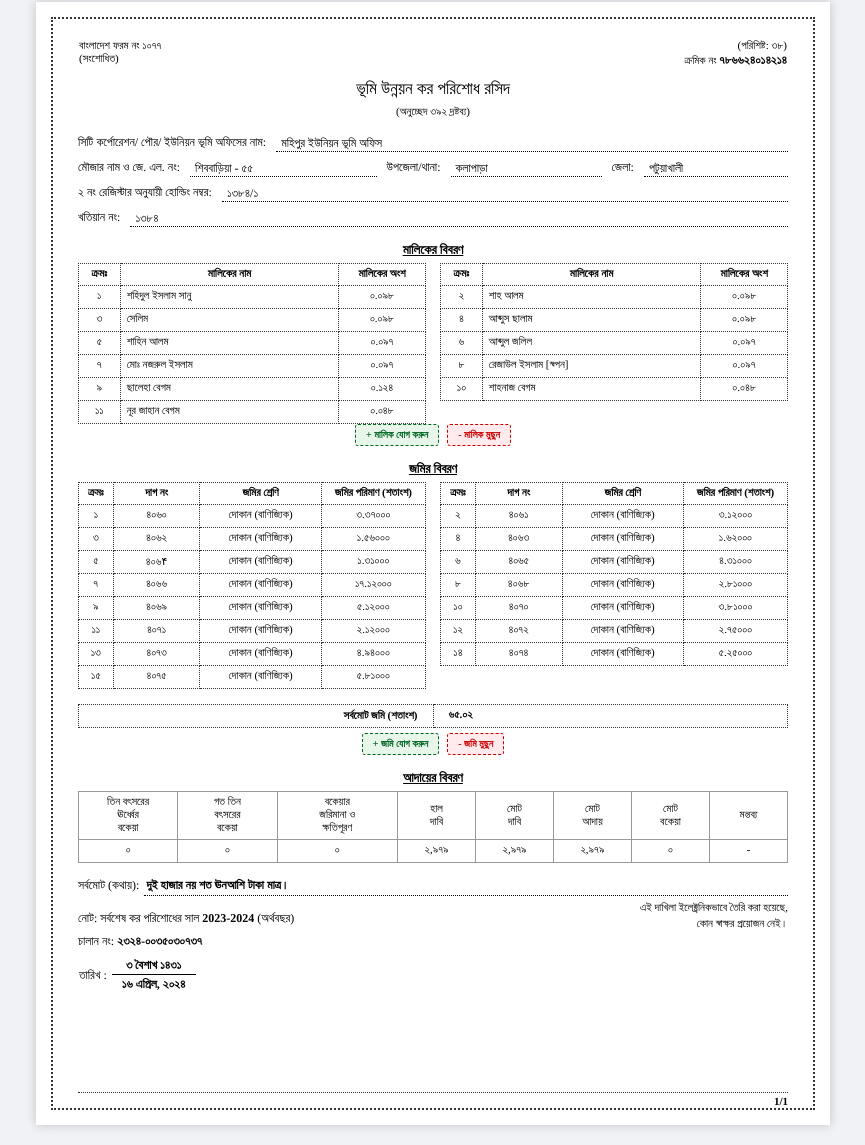
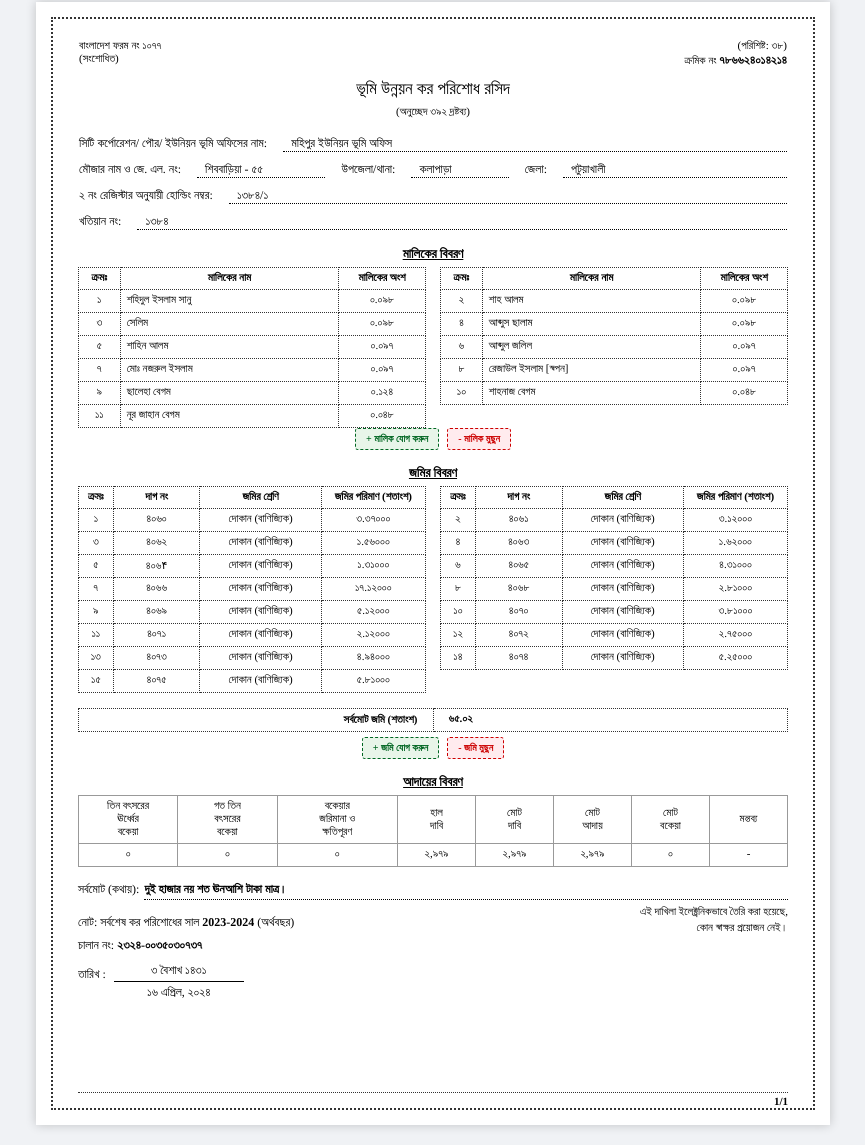
Before and after one commit to abir19410-ctrl/ldtax-app, a website: page public/file-maker.html in a window 1280 px wide. Shown: the part 80-1225 px from the top of the page, without its empty margins (207-1072 px from the left). Drawn offline with nearby package versions, Linux system fonts and the light colour scheme; a web font is replaced by a local one.

Commit message:
Update file-maker.html

```diff
--- a/public/file-maker.html
+++ b/public/file-maker.html
@@ -50,10 +50,6 @@
         .header-title { text-align: center; font-weight: normal; font-size: 17px; margin: 10px 0 15px 0; line-height: 1.2; }
 
         .basic-info { font-size: 12px; margin-bottom: 15px; }
-        .info-row { display: flex; align-items: flex-end; margin-bottom: 8px; width: 100%; gap: 10px; }
-        .flex-grow { flex-grow: 1; }
-        .label-text { white-space: nowrap; padding-bottom: 2px; margin: 0;}
-        .text-left { text-align: left; padding-left: 2px; }
 
         .section-title { text-align: center; font-weight: bold; font-size: 13px; margin: 15px 0 5px 0; text-decoration: underline; }
 
@@ -111,7 +107,6 @@
         <div class="dotted-wrapper">
             <div class="content-wrapper">
 
-                <!-- পিডিএফ জেনারেটরে ভাঙন রোধ করতে টেবিল লেআউট -->
                 <table class="header-top">
                     <tr>
                         <td style="text-align: left; vertical-align: top; font-size: 11px; white-space: nowrap;">বাংলাদেশ ফরম নং ১০৭৭<br>(সংশোধিত)</td>
@@ -124,27 +119,51 @@
                     <span style="font-size: 11px; font-weight: normal;">(অনুচ্ছেদ ৩৯২ দ্রষ্টব্য)</span>
                 </div>
 
+                <!-- পিডিএফ ওভারল্যাপিং রোধ করতে শক্তিশালী টেবিল লেআউটে আপডেট করা হলো -->
                 <div class="basic-info">
-                    <div class="info-row">
-                        <span class="label-text">সিটি কর্পোরেশন/ পৌর/ ইউনিয়ন ভূমি অফিসের নাম:</span>
-                        <span contenteditable="true" spellcheck="false" class="dotted-field text-left" style="flex-grow: 1; padding-left: 5px;">মহিপুর ইউনিয়ন ভূমি অফিস</span>
-                    </div>
-                    <div class="info-row">
-                        <span class="label-text">মৌজার নাম ও জে. এল. নং:</span>
-                        <span contenteditable="true" spellcheck="false" class="dotted-field text-left" style="width: 25%; padding-left: 5px;">শিববাড়িয়া - ৫৫</span>
-                        <span class="label-text">উপজেলা/থানা:</span>
-                        <span contenteditable="true" spellcheck="false" class="dotted-field text-left" style="width: 20%; padding-left: 5px;">কলাপাড়া</span>
-                        <span class="label-text">জেলা:</span>
-                        <span contenteditable="true" spellcheck="false" class="dotted-field text-left" style="flex-grow: 1; padding-left: 5px;">পটুয়াখালী</span>
-                    </div>
-                    <div class="info-row">
-                        <span class="label-text">২ নং রেজিস্টার অনুযায়ী হোল্ডিং নম্বর:</span>
-                        <span contenteditable="true" spellcheck="false" class="dotted-field text-left" style="flex-grow: 1; padding-left: 5px;">১৩৮৪/১</span>
-                    </div>
-                    <div class="info-row">
-                        <span class="label-text">খতিয়ান নং:</span>
-                        <span contenteditable="true" spellcheck="false" class="dotted-field text-left" style="flex-grow: 1; padding-left: 5px;">১৩৮৪</span>
-                    </div>
+                    <table style="width: 100%; border-collapse: collapse; margin-bottom: 8px;">
+                        <tr>
+                            <td style="white-space: nowrap; width: 1%; padding-right: 15px; padding-bottom: 2px; vertical-align: bottom;">সিটি কর্পোরেশন/ পৌর/ ইউনিয়ন ভূমি অফিসের নাম:</td>
+                            <td style="vertical-align: bottom;">
+                                <div contenteditable="true" spellcheck="false" class="dotted-field" style="display: block; width: 100%; box-sizing: border-box; padding-left: 8px;">মহিপুর ইউনিয়ন ভূমি অফিস</div>
+                            </td>
+                        </tr>
+                    </table>
+
+                    <table style="width: 100%; border-collapse: collapse; margin-bottom: 8px;">
+                        <tr>
+                            <td style="white-space: nowrap; width: 1%; padding-right: 15px; padding-bottom: 2px; vertical-align: bottom;">মৌজার নাম ও জে. এল. নং:</td>
+                            <td style="width: 25%; vertical-align: bottom;">
+                                <div contenteditable="true" spellcheck="false" class="dotted-field" style="display: block; width: 100%; box-sizing: border-box; padding-left: 8px;">শিববাড়িয়া - ৫৫</div>
+                            </td>
+                            <td style="white-space: nowrap; width: 1%; padding-left: 15px; padding-right: 15px; padding-bottom: 2px; vertical-align: bottom;">উপজেলা/থানা:</td>
+                            <td style="width: 20%; vertical-align: bottom;">
+                                <div contenteditable="true" spellcheck="false" class="dotted-field" style="display: block; width: 100%; box-sizing: border-box; padding-left: 8px;">কলাপাড়া</div>
+                            </td>
+                            <td style="white-space: nowrap; width: 1%; padding-left: 15px; padding-right: 15px; padding-bottom: 2px; vertical-align: bottom;">জেলা:</td>
+                            <td style="width: 52%; vertical-align: bottom;">
+                                <div contenteditable="true" spellcheck="false" class="dotted-field" style="display: block; width: 100%; box-sizing: border-box; padding-left: 8px;">পটুয়াখালী</div>
+                            </td>
+                        </tr>
+                    </table>
+
+                    <table style="width: 100%; border-collapse: collapse; margin-bottom: 8px;">
+                        <tr>
+                            <td style="white-space: nowrap; width: 1%; padding-right: 15px; padding-bottom: 2px; vertical-align: bottom;">২ নং রেজিস্টার অনুযায়ী হোল্ডিং নম্বর:</td>
+                            <td style="vertical-align: bottom;">
+                                <div contenteditable="true" spellcheck="false" class="dotted-field" style="display: block; width: 100%; box-sizing: border-box; padding-left: 8px;">১৩৮৪/১</div>
+                            </td>
+                        </tr>
+                    </table>
+
+                    <table style="width: 100%; border-collapse: collapse; margin-bottom: 8px;">
+                        <tr>
+                            <td style="white-space: nowrap; width: 1%; padding-right: 15px; padding-bottom: 2px; vertical-align: bottom;">খতিয়ান নং:</td>
+                            <td style="vertical-align: bottom;">
+                                <div contenteditable="true" spellcheck="false" class="dotted-field" style="display: block; width: 100%; box-sizing: border-box; padding-left: 8px;">১৩৮৪</div>
+                            </td>
+                        </tr>
+                    </table>
                 </div>
 
                 <div class="section-title">মালিকের বিবরণ</div>
@@ -242,20 +261,16 @@
                         <div class="footer-note">নোট: সর্বশেষ কর পরিশোধের সাল <span contenteditable="true" spellcheck="false" class="plain-editable footer-text">2023-2024</span> (অর্থবছর)</div>
                         <div class="footer-note">চালান নং: <span contenteditable="true" spellcheck="false" class="plain-editable footer-text">২৩২৪-০০৩৫০৩০৭৩৭</span></div>
 
-                        <!-- পিডিএফ জেনারেটরে ভাঙন রোধ করতে এবং নিখুঁত ডিজাইনের জন্য টেবিল লেআউট দিয়ে তারিখ আপডেট -->
-                        <table style="border-collapse: collapse; margin-top: 10px;">
-                            <tr>
-                                <td rowspan="2" style="vertical-align: middle; font-size: 12px; font-weight: normal; padding-right: 5px;">তারিখ :</td>
-                                <td style="text-align: center; border-bottom: 1.2px solid #000; padding: 0 10px 2px 10px;">
-                                    <div contenteditable="true" spellcheck="false" class="footer-text" style="line-height: 1.1; outline: none; white-space: nowrap;">৩ বৈশাখ ১৪৩১</div>
-                                </td>
-                            </tr>
-                            <tr>
-                                <td style="text-align: center; padding: 3px 10px 0 10px;">
-                                    <div contenteditable="true" spellcheck="false" class="footer-text" style="line-height: 1.1; outline: none; white-space: nowrap;">১৬ এপ্রিল, ২০২৪</div>
-                                </td>
-                            </tr>
-                        </table>
+                        <div style="margin-top: 10px; overflow: hidden; display: block;">
+                            <div style="float: left; font-size: 12px; margin-right: 8px; padding-top: 4px; white-space: nowrap;">
+                                তারিখ :
+                            </div>
+                            <div style="float: left; text-align: center; min-width: 130px; font-size: 12px; font-weight: normal;">
+                                <div contenteditable="true" spellcheck="false" style="border-bottom: 1.2px solid #000; padding-bottom: 3px; margin-bottom: 3px; outline: none; white-space: nowrap;">৩ বৈশাখ ১৪৩১</div>
+                                <div contenteditable="true" spellcheck="false" style="outline: none; white-space: nowrap;">১৬ এপ্রিল, ২০২৪</div>
+                            </div>
+                            <div style="clear: both;"></div>
+                        </div>
                     </div>
 
                     <div class="footer-center" style="position: absolute; left: 50%; transform: translateX(-50%); bottom: 0;">
```
